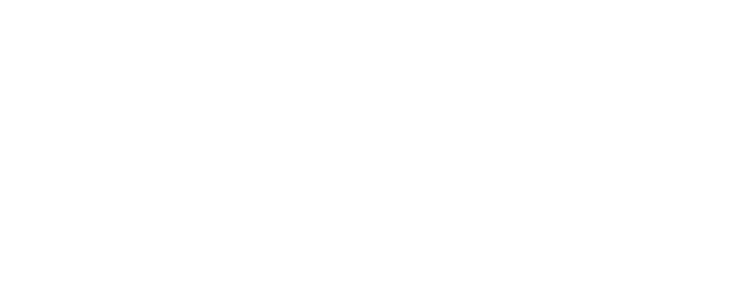
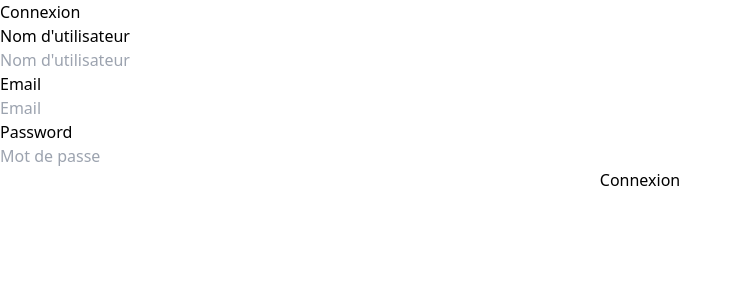
Before and after one commit to Team-Plasma-Shop/team-plasma-shop-client, a React (Create React App) app: page /signup in a window 1280 px wide. Before the commit this address had no page. Shown: the top 300 px of the page, without its empty margins (0-741 px from the left). Built offline with nearby package versions, Linux system fonts and the light colour scheme.

Commit message:
:construction: signup form works

```diff
--- a/src/App.tsx
+++ b/src/App.tsx
@@ -3,6 +3,7 @@
 import HomePage from './pages/homePage';
 import LoginPage from './pages/loginPage';
 import AboutPage from './pages/aboutPage';
+import SignupPage from './pages/signupPage';
 
 function App() {
   return (
@@ -10,6 +11,7 @@
       <Router>
         <Routes>
           <Route path="/" element={<HomePage />} />
+          <Route path="/signup" element={<SignupPage />} />
           <Route path="/login" element={<LoginPage />} />
           <Route path="/about" element={<AboutPage />} />
         </Routes>
--- /dev/null
+++ b/src/components/signupForm.tsx
@@ -0,0 +1,34 @@
+import React from "react";
+import { useForm, SubmitHandler } from "react-hook-form";
+
+interface InputData {
+  username: string;
+  email: string;
+  password: string;
+}
+
+const SignupForm: React.FC = () => {
+  const { register, handleSubmit } = useForm<InputData>();
+  const onSubmit: SubmitHandler<InputData> = (data) => console.log(data);
+
+  return (
+    <div>
+      <form onSubmit={handleSubmit(onSubmit)}>
+        <div className="flex flex-col ">
+          <label>Nom d'utilisateur</label>
+          <input type="text" {...register("username")} placeholder="Nom d'utilisateur" />
+
+          <label>Email</label>
+          <input type="email" {...register("email")} placeholder="Email" />
+
+          <label>Password</label>
+          <input type="password" {...register("password")} placeholder="Mot de passe" />
+
+          <button type="submit">Connexion</button>
+        </div>
+      </form>
+    </div>
+  );
+};
+
+export default SignupForm;
--- /dev/null
+++ b/src/pages/signupPage.tsx
@@ -0,0 +1,14 @@
+import { Component } from 'react';
+
+import SignupForm from '../components/signupForm';
+
+export default class SignupPage extends Component {
+  public render() {
+    return (
+      <div>
+        <h1>Connexion</h1>
+        <SignupForm />
+      </div>
+    );
+  }
+}
```
